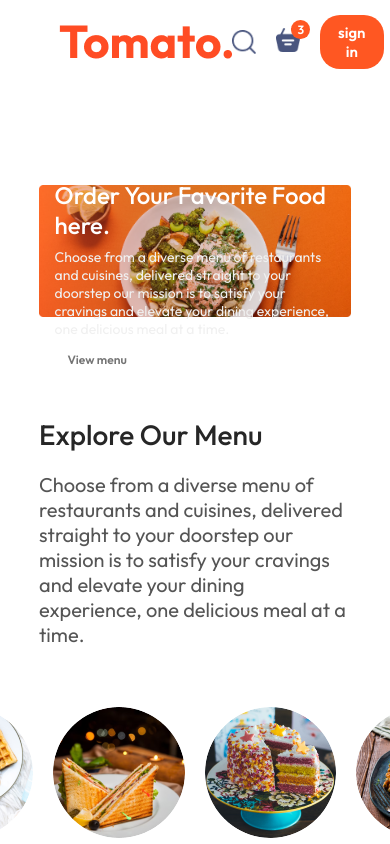
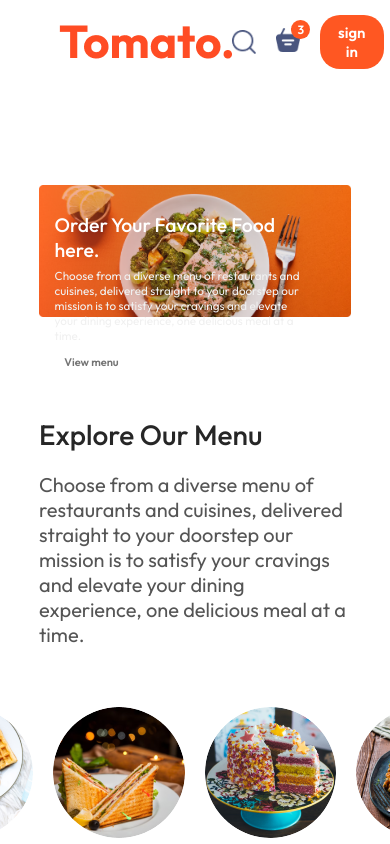
Before and after one commit to harshavardhan314/Food-del, a React (Vite) app in the folder quickeats/: page / in a window 390 px wide. Shown: the top 844 px of the page. Built offline with nearby package versions, Linux system fonts and the light colour scheme.

Commit message:
Update Header.css

```diff
--- a/quickeats/src/components/Header/Header.css
+++ b/quickeats/src/components/Header/Header.css
@@ -132,3 +132,33 @@
         margin: 10px;
     }
 }
+@media screen and (max-width: 480px) {
+    .Header {
+        height: 70vw;
+    }
+
+    .Header-content {
+        max-width: 80%;   /* ✅ shrink content width */
+        gap: 0.4rem;
+        bottom: 5%;
+        left: 5%;
+    }
+
+    .Header-content h2 {
+        font-size: clamp(14px, 5vw, 20px);  /* ✅ smaller heading */
+    }
+
+    .Header-content p {
+        font-size: clamp(10px, 3vw, 12px);  /* ✅ smaller paragraph */
+    }
+
+    .Header-content button {
+        padding: 0.3rem 0.6rem;  /* ✅ smaller button */
+        font-size: 11px;
+    }
+
+    .Food-list p {
+        font-size: clamp(10px, 2.5vw, 12px);
+        margin: 8px;
+    }
+}
```
